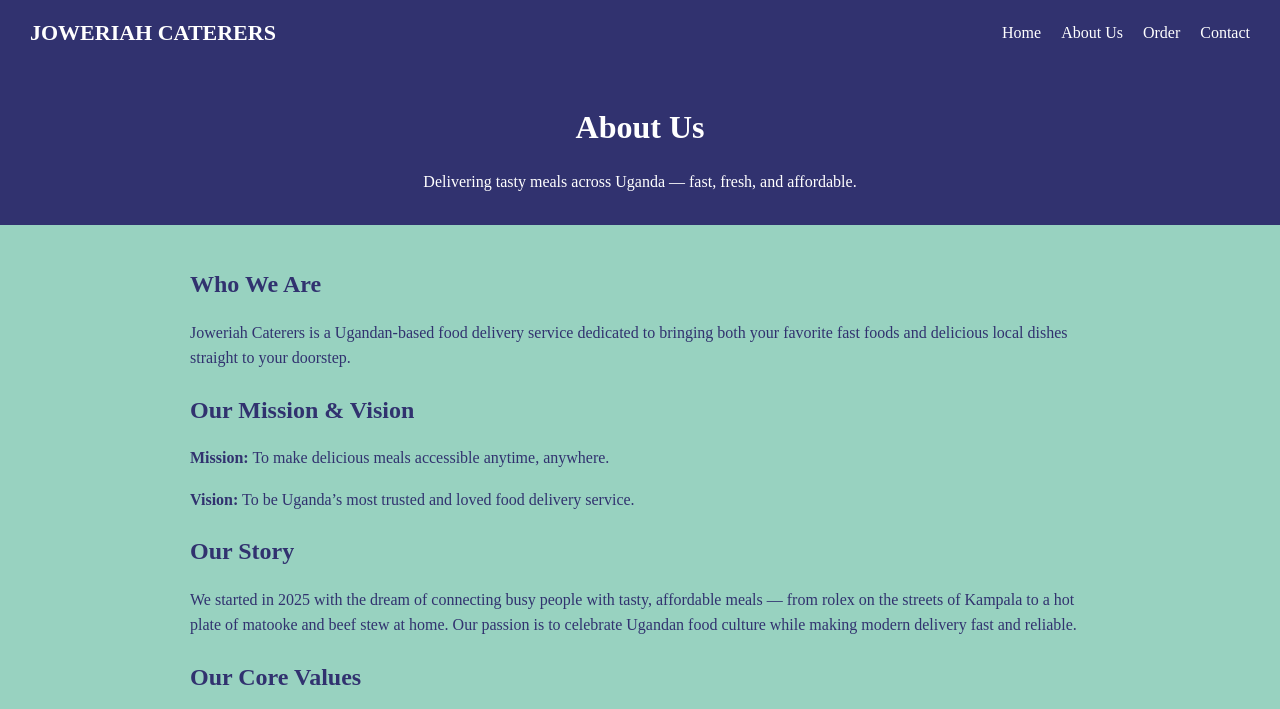
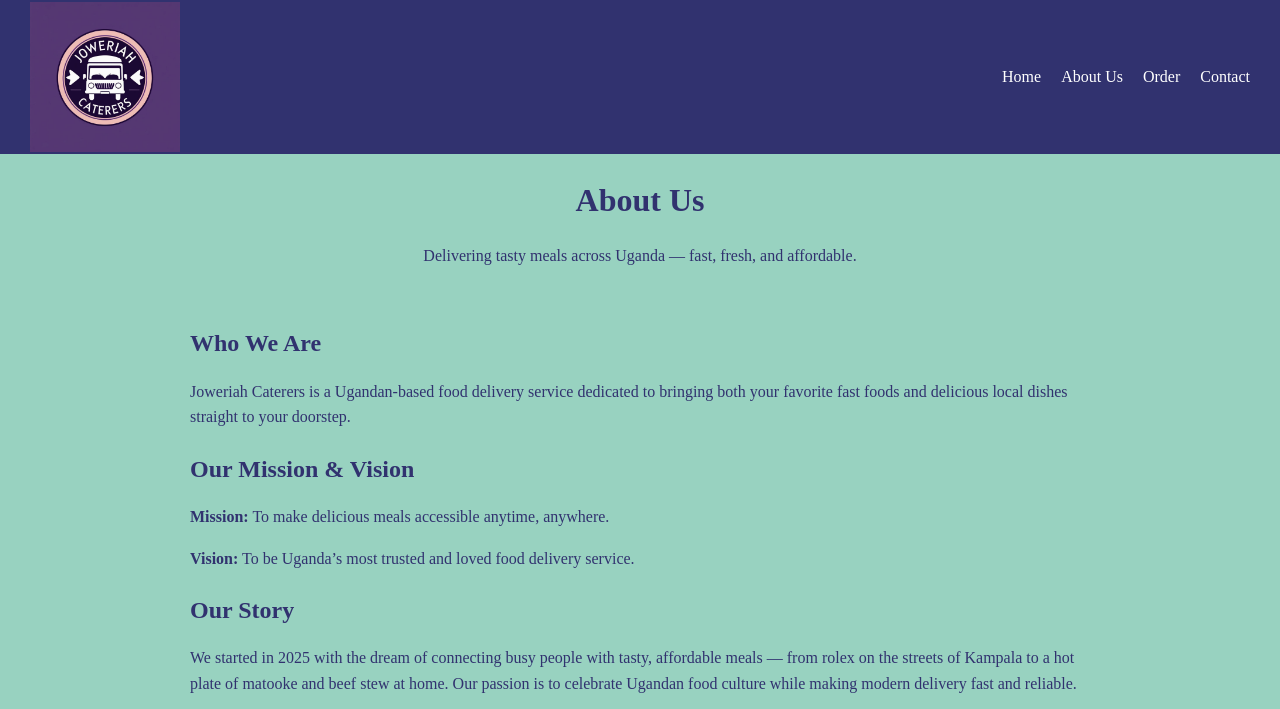
Before and after one commit to joweriahk09-tech/Projects, a plain HTML site: page about.html in a window 1280 px wide. Shown: the top 709 px of the page. Drawn offline with Linux system fonts and the light colour scheme.

Commit message:
Add files via upload

```diff
--- a/about.css
+++ b/about.css
@@ -10,14 +10,15 @@ body {
 
 /* Header */
 header {
-  background-color: #31326F; /* Dark purple */
-  color: white;
+  background-color: #98D2C0; /* Dark purple */
+  color: #31326F;
   text-align: center;
-  padding: 15px 20px;
+  padding: 0;
+  margin:0;
 }
 
 header h1 {
-  margin-bottom: 10px;
+  margin-bottom: 5px;
 }
 
 main {
@@ -78,7 +79,7 @@ nav {
   display: flex;
   justify-content: space-between;
   align-items: center;
-  padding: 15px 30px;
+  padding: 2px 30px;
 }
 
 /*Navigation design*/
@@ -108,3 +109,9 @@ nav ul li a {
 nav ul li a:hover {
   color: #ffb86b; /* Highlight on hover */
 }
+/*navigation image*/
+nav .logo img {
+  height: 150px;      /* Adjust height */
+  width: auto;       /* Maintain aspect ratio */
+  display: block;
+}
--- a/about.html
+++ b/about.html
@@ -9,7 +9,9 @@
 <body>
       <!-- Navigation bar -->
     <nav>
-  <div class="logo">JOWERIAH CATERERS</div>
+   <div class="logo">
+    <img src="logo.png" alt="JoweriahCaterers Logo">
+  </div>
   <ul>
     <li><a href="index.html">Home</a></li>
     <li><a href="about.html">About Us</a></li>
--- a/contact.css
+++ b/contact.css
@@ -8,10 +8,11 @@ body {
 
 /* Header */
 header {
-  background-color: #31326F; /* Dark Purple*/
-  color: white;
+  background-color: #98D2C0; /* Dark Purple*/
+  color:#31326F;
   text-align: center;
-  padding: 15px 20px;
+  padding: 0;
+  margin:0;
 }
 
 /* Main content */
@@ -136,3 +137,9 @@ nav ul li a {
 nav ul li a:hover {
   color: #ffb86b; /* Highlight on hover */
 }
+/*navigation image*/
+nav .logo img {
+  height: 150px;      /* Adjust height */
+  width: auto;       /* Maintain aspect ratio */
+  display: block;
+}
```
Also changed, not shown: contactus.html (+3 -1 lines), index.html (+1 -2 lines), order.html (+1 -2 lines), logo.png (added).
